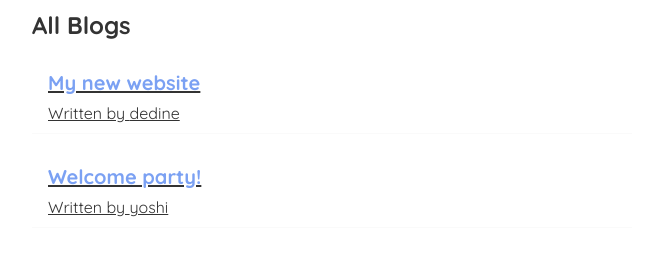
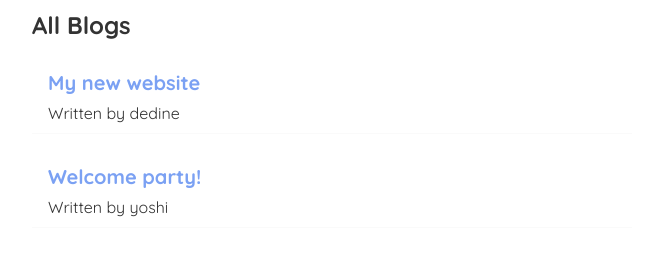
Before and after one commit to chemsoudadine/dedine-blog, a React (Create React App) app: page / in a window 1280 px wide. Shown: the part 121-376 px from the top of the page, without its empty margins (308-964 px from the left). Built offline with nearby package versions, Linux system fonts and the light colour scheme; data requests are answered from the project's data file.

Commit message:
change underline styile of Link

```diff
--- a/src/index.css
+++ b/src/index.css
@@ -48,3 +48,7 @@
   color: #7ba1f3;
   margin-bottom: 8px;
 }
+
+.blog-preview a{
+  text-decoration: none;
+}
```
